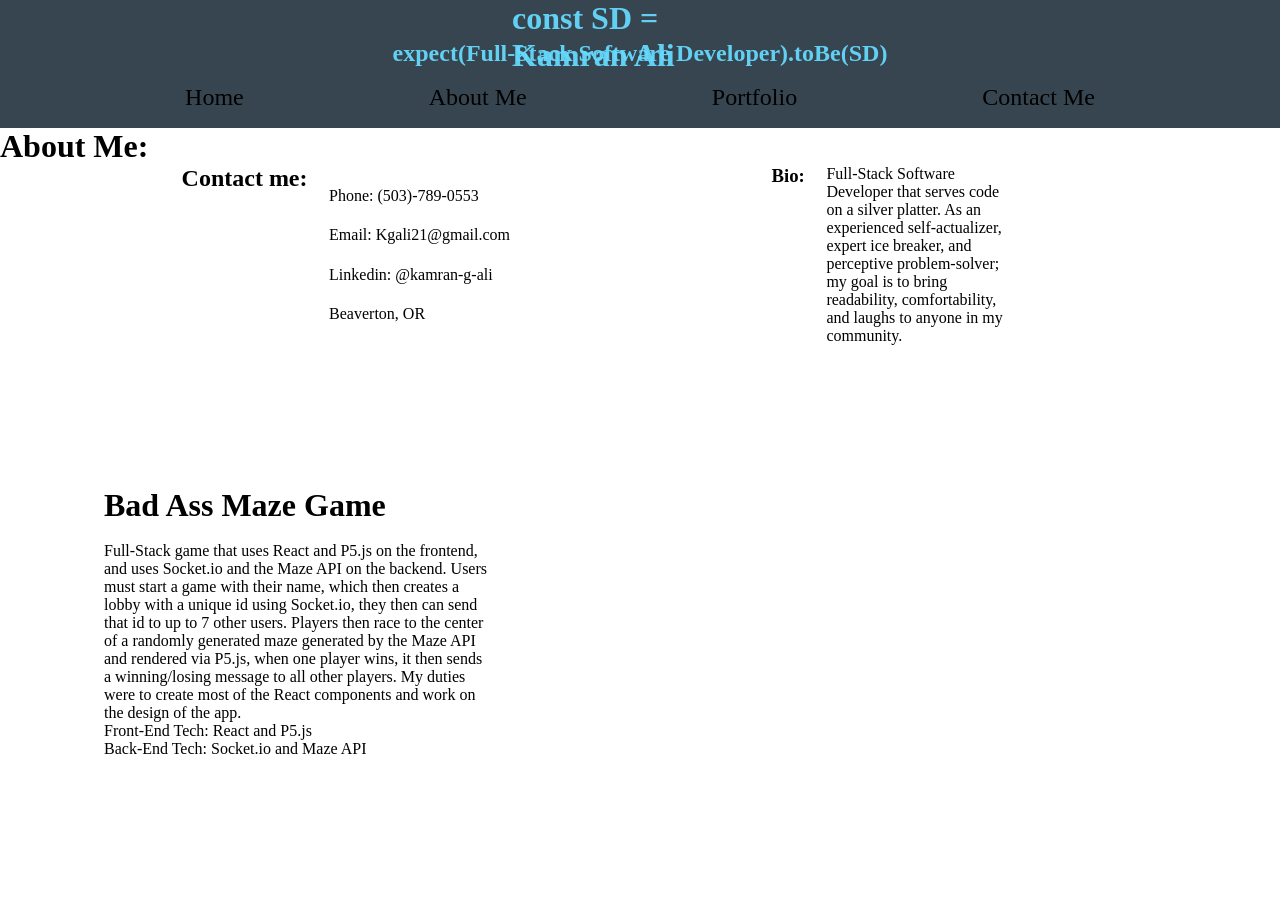
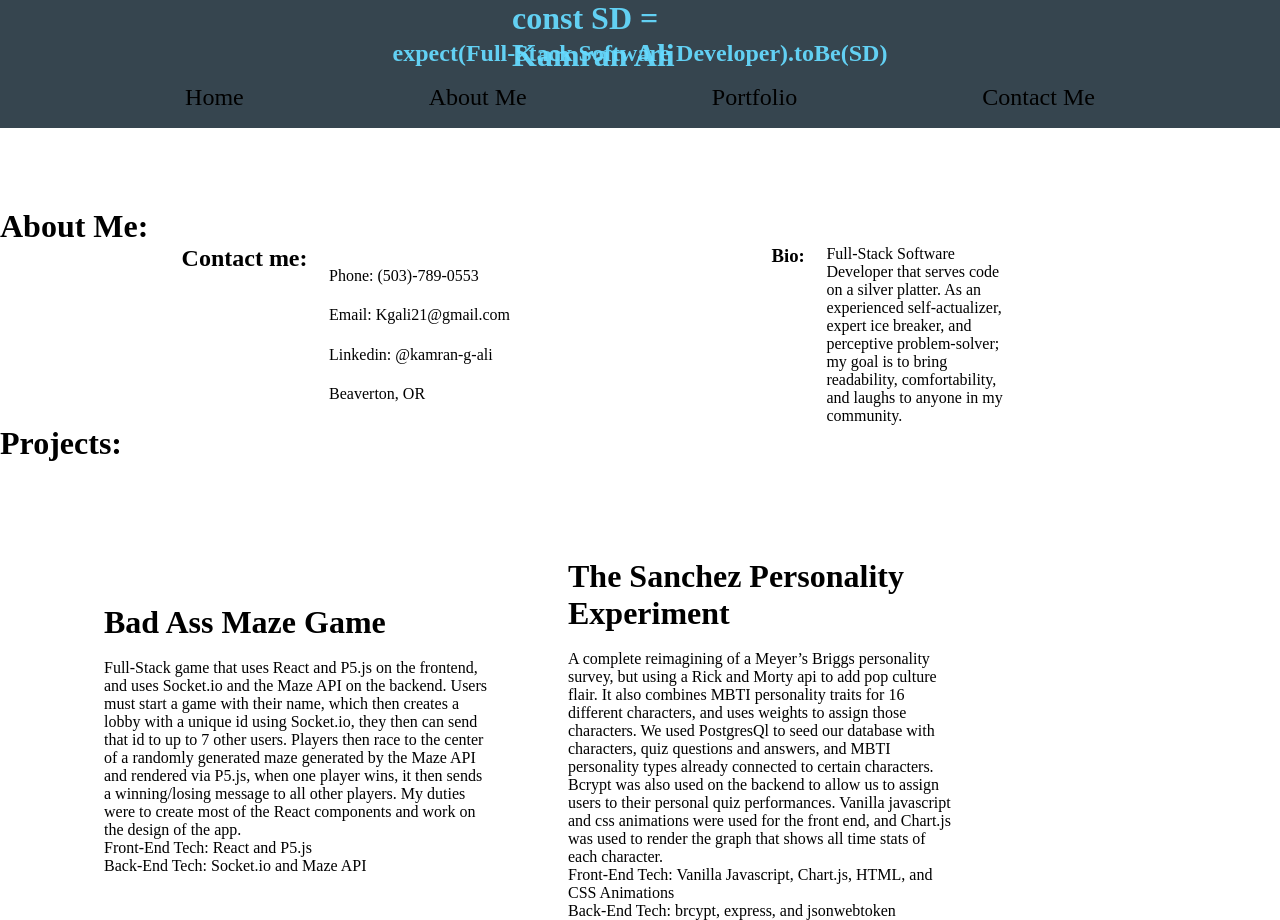
Before and after one commit to kgali21/kam-portfolio, a React app: page / in a window 1280 px wide. Before the commit the page ends 803 px from the top, so only its background shows below. Built offline with nearby package versions, Linux system fonts and the light colour scheme.

Commit message:
still working on full site placement

```diff
--- a/src/components/App.js
+++ b/src/components/App.js
@@ -11,8 +11,8 @@ export default function App() {
   return (
     <>
       <Header />
-      <AboutMe />
-      <ProjectDeck project={projectData} className={styles.ProjectDeck}/>
+      <AboutMe/>
+      <ProjectDeck project={projectData}/>
     </>
   );
 }
--- a/src/components/aboutMe/AboutMe.css
+++ b/src/components/aboutMe/AboutMe.css
@@ -1,3 +1,7 @@
+.AboutMe{
+    margin-top: 5em;
+}
+
 .AboutMeContents {
     display: flex;
     justify-content: space-evenly;
--- a/src/components/aboutMe/AboutMe.js
+++ b/src/components/aboutMe/AboutMe.js
@@ -4,7 +4,9 @@ import styles from './AboutMe.css';
 
 const AboutMe = () => (
     <>
+    <div className={styles.AboutMe}>
         <h1>About Me: </h1>
+    </div>
         <div className={styles.AboutMeContents}>
             <h2>Contact me: </h2>
                 <div className={styles.ContactMeContents}>
--- a/src/components/projects/ProjectDeck.js
+++ b/src/components/projects/ProjectDeck.js
@@ -13,9 +13,9 @@ const ProjectDeck = ({ project }) => {
 
     return (
         <>
-        <div className={styles.Ulist}>
+        <h1>Projects: </h1>
             <ul className={styles.ProjectElements}>{projectElements}</ul>
-        </div>
+
         </>
     );
 }
```
Also changed, not shown: src/components/App.css (line endings or trailing spaces).
